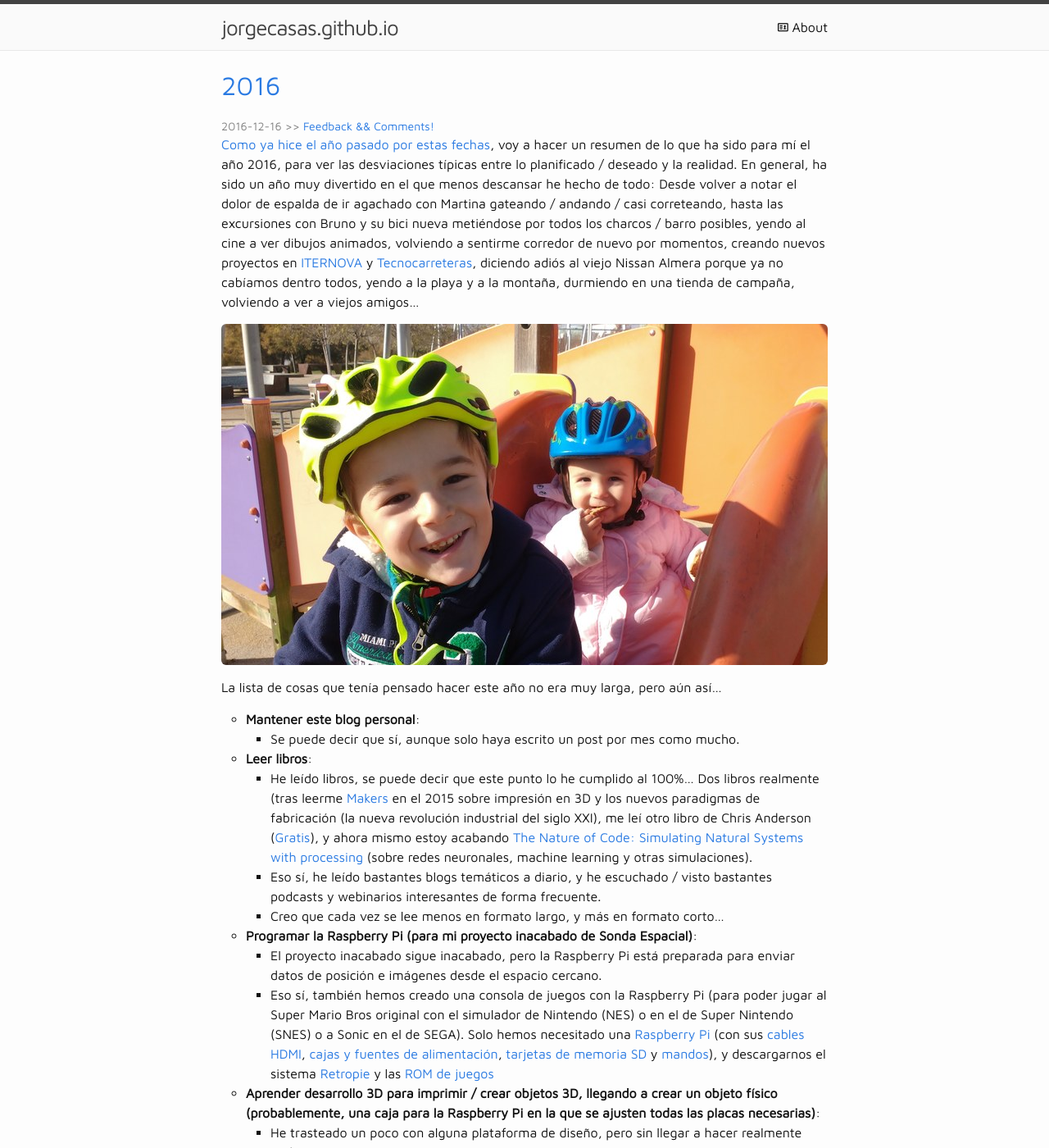
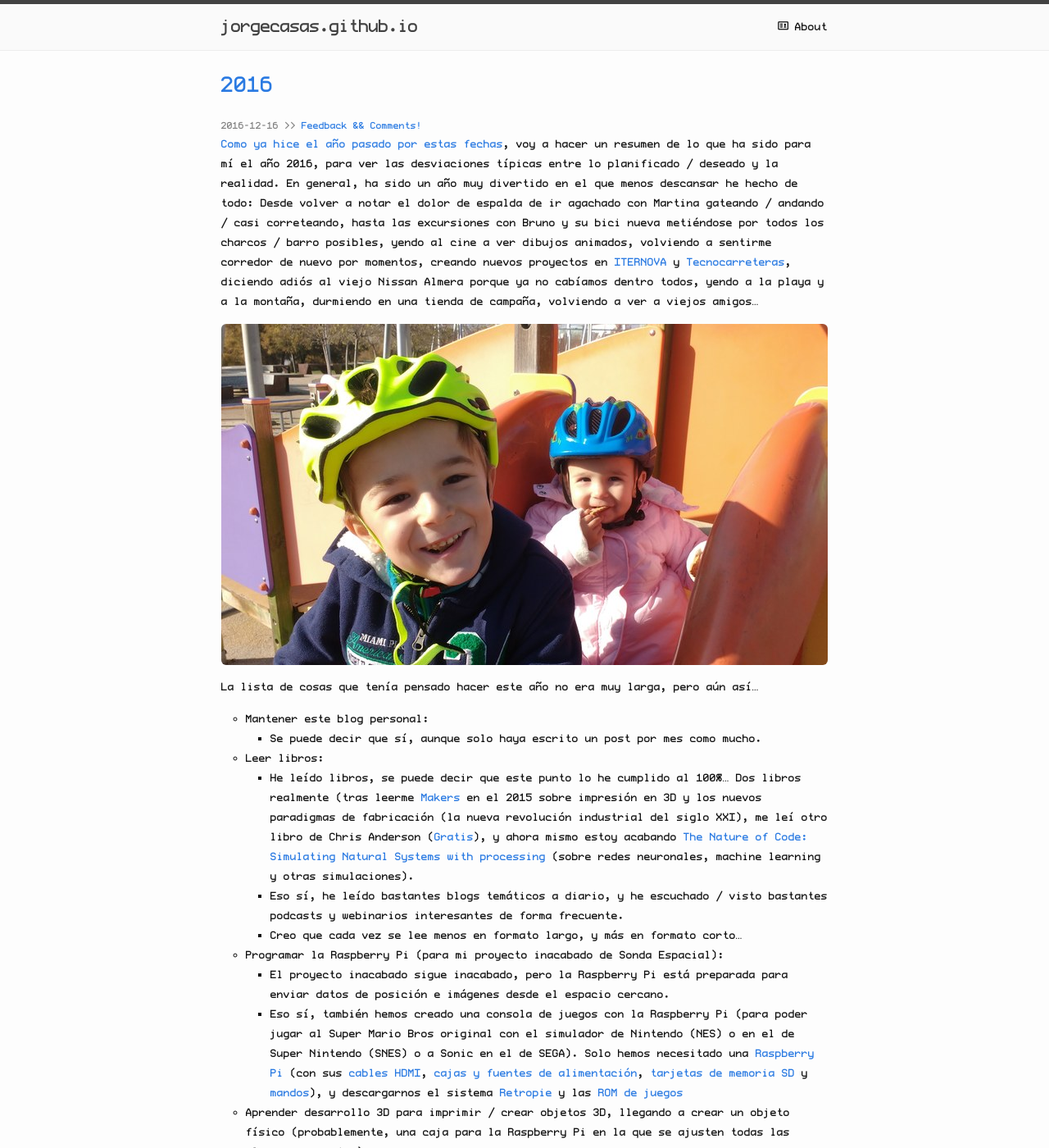
Before and after one commit to jorgecasas/jorgecasas.github.io, a Jekyll site: the page built from index.html, in a window 1280 px wide and 1400 px high. Shown: the whole window at 82% size. Built offline with Jekyll 4.4.1, drawn with Linux system fonts in a browser that asks for light colours; the list of posts is cut into pages by our own code; comment, search, counter and statistics services are not loaded.

Commit message:
Changed base font

```diff
--- a/css/main.scss
+++ b/css/main.scss
@@ -4,9 +4,30 @@
 @charset "utf-8";
 
 
+@font-face {
+    font-family: ProFontWindows;
+    src: url('fonts/profontwindows.ttf');
+}
+@font-face {
+    font-family: ProFontWindows;
+    src: url('fonts/profontwindows.ttf');
+    font-weight: bold;
+}
+@font-face {
+    font-family: ProFontWindows;
+    src: url('fonts/profontwindows.ttf');
+    font-style: italic;
+}
+@font-face {
+    font-family: ProFontWindows;
+    src: url('fonts/profontwindows.ttf');
+    font-weight: bold;
+    font-style: italic;
+}
+
 
 // Our variables
-$base-font-family: "Maven Pro", Helvetica, sans-serif;
+$base-font-family: "ProFontWindows", sans-serif; // Maven Pro
 $base-font-size:   16px;
 $small-font-size:  $base-font-size * 0.875;
 $base-line-height: 1.5;
@@ -23,7 +44,7 @@ $background-color-footer: #333333;
 $brand-color:      #2a7ae2;
 
 $grey-color:       #828282;
-$grey-color-light: lighten($grey-color, 40%);
+$grey-color-light: lighten($grey-color, 42%);
 $grey-color-dark:  darken($grey-color, 25%);
 
 // Width of the content area
@@ -35,12 +56,6 @@ $on-laptop:        800px;
 
 
 // Using media queries with like this:
-// @include media-query($on-palm) {
-//     .wrapper {
-//         padding-right: $spacing-unit / 2;
-//         padding-left: $spacing-unit / 2;
-//     }
-// }
 @mixin media-query($device) {
     @media screen and (max-width: $device) {
         @content;
```
Also changed, not shown: css/fonts/profontwindows.ttf (added).
